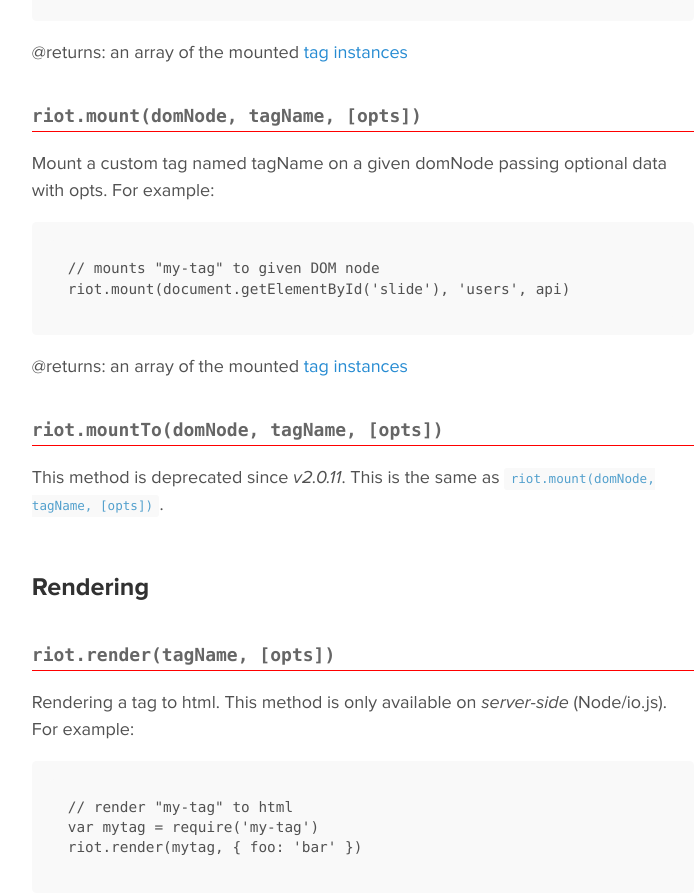
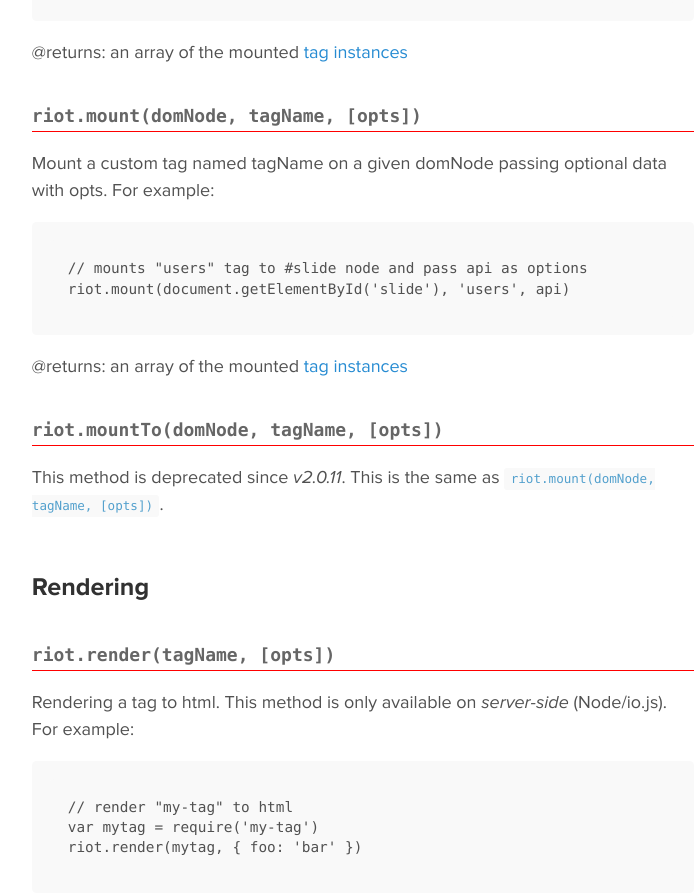
Before and after one commit to riot/riot.github.io, a Jekyll site: the page built from api/index.md, in a window 1280 px wide and 900 px high, scrolled down 1748 px. Shown: the top 895 px of the window, without its empty margins (277-974 px from the left). Built offline with Jekyll 4.4.1, drawn with Linux system fonts in a browser that asks for light colours; Markdown is read by kramdown in place of the engine named in the settings.

Commit message:
error in code comment

````diff
--- a/api/index.md
+++ b/api/index.md
@@ -60,7 +60,7 @@
 Mount a custom tag named tagName on a given domNode passing optional data with opts. For example:
 
 ```
-// mounts "my-tag" to given DOM node
+// mounts "users" tag to #slide node and pass api as options
 riot.mount(document.getElementById('slide'), 'users', api)
 ```
 
````
